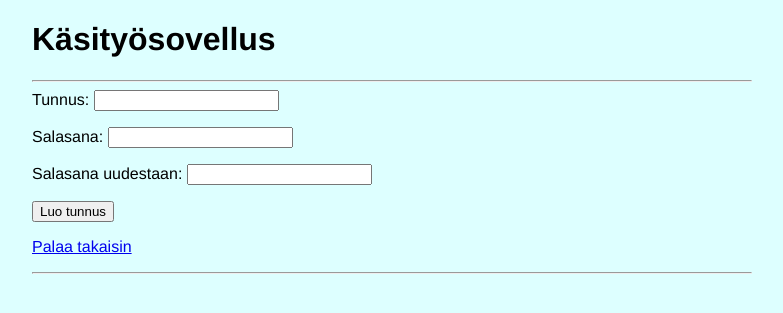
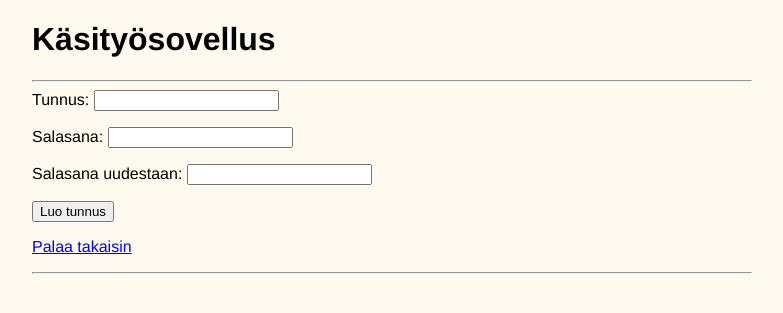
Before and after one commit to annica-henriette/Kasityosovellus, a Flask app: page /register in a window 1280 px wide. Shown: the top 313 px of the page, without its empty margins (248-1031 px from the left). Run offline with Flask 3, Linux system fonts and the light colour scheme.

Commit message:
layout changes

```diff
--- a/static/main.css
+++ b/static/main.css
@@ -2,7 +2,7 @@ body {
     margin: auto;
     max-width: 45em;
     font-family: 'Helvetica', 'Arial', sans-serif;
-    background-color: #ddffff;
+    background-color: #fffaf0;
 }
 
 table {
--- a/templates/loginlayout.html
+++ b/templates/loginlayout.html
@@ -3,8 +3,10 @@
 <link rel="stylesheet" href="/static/main.css">
 <meta name="viewport" content="width=device-width, initial-scale=1">
 
-<title>Käsityösovellus{% block title %}{% endblock %}</title>
-<h1>Käsityösovellus</h1>
-<hr>
-{% block login_content %}{% endblock %}
-<hr>
+<body>
+  <title>Käsityösovellus{% block title %}{% endblock %}</title>
+   <h1>Käsityösovellus</h1>
+   <hr>
+   {% block login_content %}{% endblock %}
+   <hr>
+</body>
```
